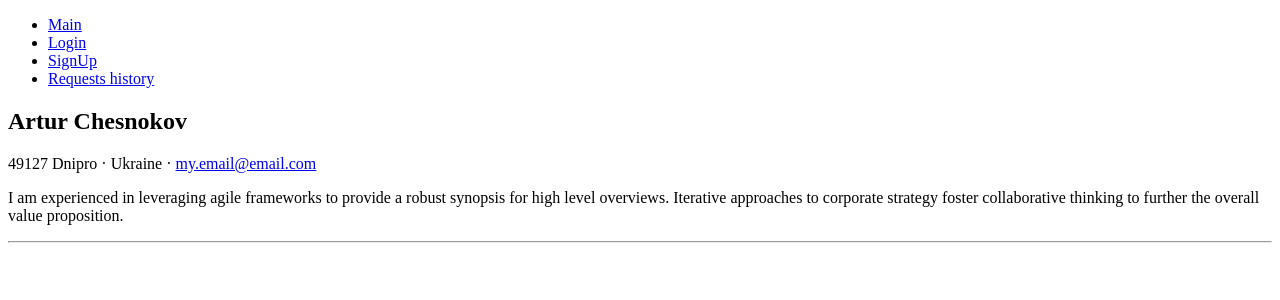
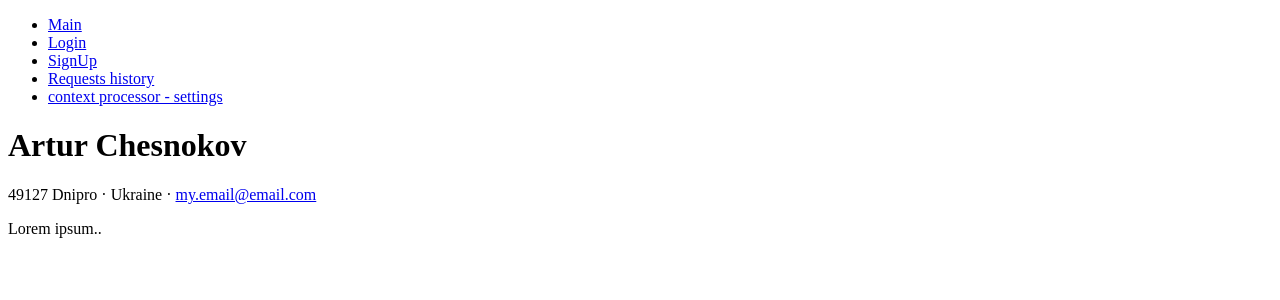
Before and after one commit to arturchesnokov/django-test-task, a Django app: template src/templates/index.html in a window 1280 px wide. Shown: the top 300 px of the page. Run offline with Django 3.2, Linux system fonts and the light colour scheme; the template is opened without the code that fills it, so the values that code supplies are empty.

Commit message:
context processor

```diff
--- a/src/templates/base.html
+++ b/src/templates/base.html
@@ -42,13 +42,14 @@
         <li class="nav-item">
           <a class="nav-link" href="{% url 'user_profile:requests-history' %}">Requests history</a>
         </li>
+        <li class="nav-item">
+          <a class="nav-link" href="{% url 'settings' %}">context processor - settings</a>
+        </li>
       </ul>
     </div>
 
     {% block content %}
     {% endblock %}
-
-
 </body>
 
 </html>
--- a/src/templates/index.html
+++ b/src/templates/index.html
@@ -3,31 +3,13 @@
 {% block title %}Index{% endblock %}
 
 {% block content %}
-<section class="resume-section p-3 p-lg-5 d-flex align-items-center" id="about">
+
     <div class="w-100">
-        <h1 class="mb-0">Artur
-            <span class="text-primary">Chesnokov</span>
-        </h1>
+        <h1 class="mb-0">Artur Chesnokov</h1>
         <div class="subheading mb-5">49127 Dnipro · Ukraine ·
             <a href="mailto:name@email.com">my.email@email.com</a>
         </div>
-        <p class="lead mb-5">I am experienced in leveraging agile frameworks to provide a robust synopsis for high level
-            overviews. Iterative approaches to corporate strategy foster collaborative thinking to further the overall
-            value proposition.</p>
-        <div class="social-icons">
-            <a href="#">
-                <i class="fab fa-linkedin-in"></i>
-            </a>
-            <a href="#">
-                <i class="fab fa-github"></i>
-            </a>
-            <a href="#">
-                <i class="fab fa-facebook-f"></i>
-            </a>
-        </div>
+        <p class="lead mb-5">Lorem ipsum..</p>
     </div>
-</section>
-
-<hr class="m-0">
 
 {% endblock %}
--- a/src/test_task/settings.py
+++ b/src/test_task/settings.py
@@ -67,6 +67,7 @@ TEMPLATES = [
                 'django.template.context_processors.request',
                 'django.contrib.auth.context_processors.auth',
                 'django.contrib.messages.context_processors.messages',
+                'test_task.context_processors.settings_content',
             ],
         },
     },
--- a/src/test_task/urls.py
+++ b/src/test_task/urls.py
@@ -19,6 +19,7 @@ from django.views.generic import TemplateView
 
 urlpatterns = [
     path('', TemplateView.as_view(template_name='index.html'), name='index'),
+    path('settings/', TemplateView.as_view(template_name='settings_list.html'), name='settings'),
 
     path('admin/', admin.site.urls),
     path('auth/', include('django.contrib.auth.urls')),
--- a/src/user_profile/forms.py
+++ b/src/user_profile/forms.py
@@ -3,9 +3,9 @@ from django.forms import DateInput
 from user_profile.models import User
 
 
+# 6. forms-widgets - assign calendar widget to "date of birth" field.
 # 7. forms-model-extra - (edit profile form has been done with forms.ModelForm
 class CustomUserChangeForm(forms.ModelForm):
-    # 6. forms-widgets - assign calendar widget to "date of birth" field.
     date_of_birth = forms.DateField(
         widget=DateInput(attrs={
             'type': 'date',
```
Also changed, not shown: src/templates/settings_list.html (added, +16 -0 lines), src/test_task/context_processors.py (added, +11 -0 lines).
